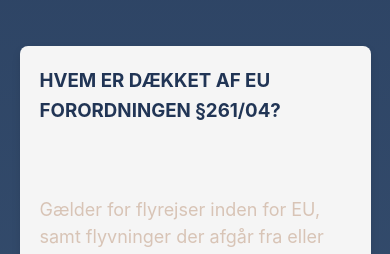
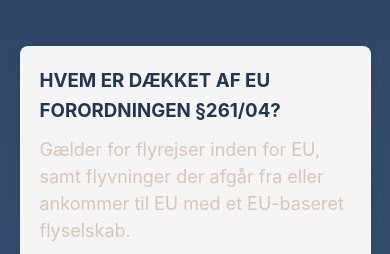
Before and after one commit to hadiqureshi03/fa, a plain HTML site: page flyforsinkelser.html in a window 390 px wide. Shown: the part 846-1100 px from the top of the page. Drawn offline with Linux system fonts and the light colour scheme.

Commit message:
added heights for card headers

```diff
--- a/assets/style.css
+++ b/assets/style.css
@@ -227,6 +227,10 @@ nav ul li a button {
     .content-section.delays .card {
         flex: 1 1 calc(50% - 20px); /* 50% width minus 20px gap */
     }
+
+    .content-section.delays .card h3 {
+        height: 75px;
+    }
 }
 
 
@@ -291,4 +295,8 @@ nav ul li a button {
     .content-section.delays .card {
         flex: 1 1 100%; /* Full width */
     }
+
+    .content-section.delays .card h3 {
+        height: auto;
+    }
 }
```
